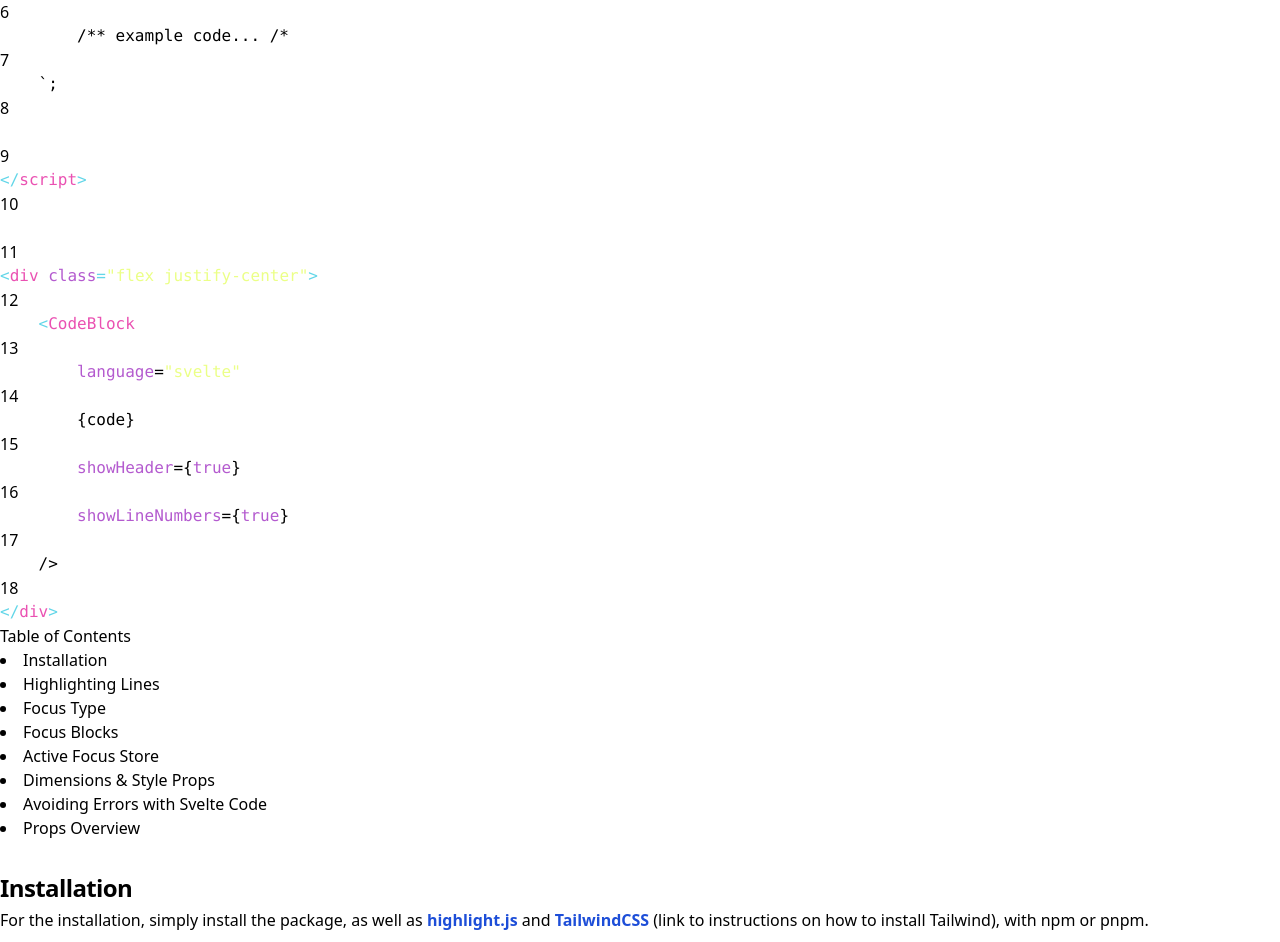
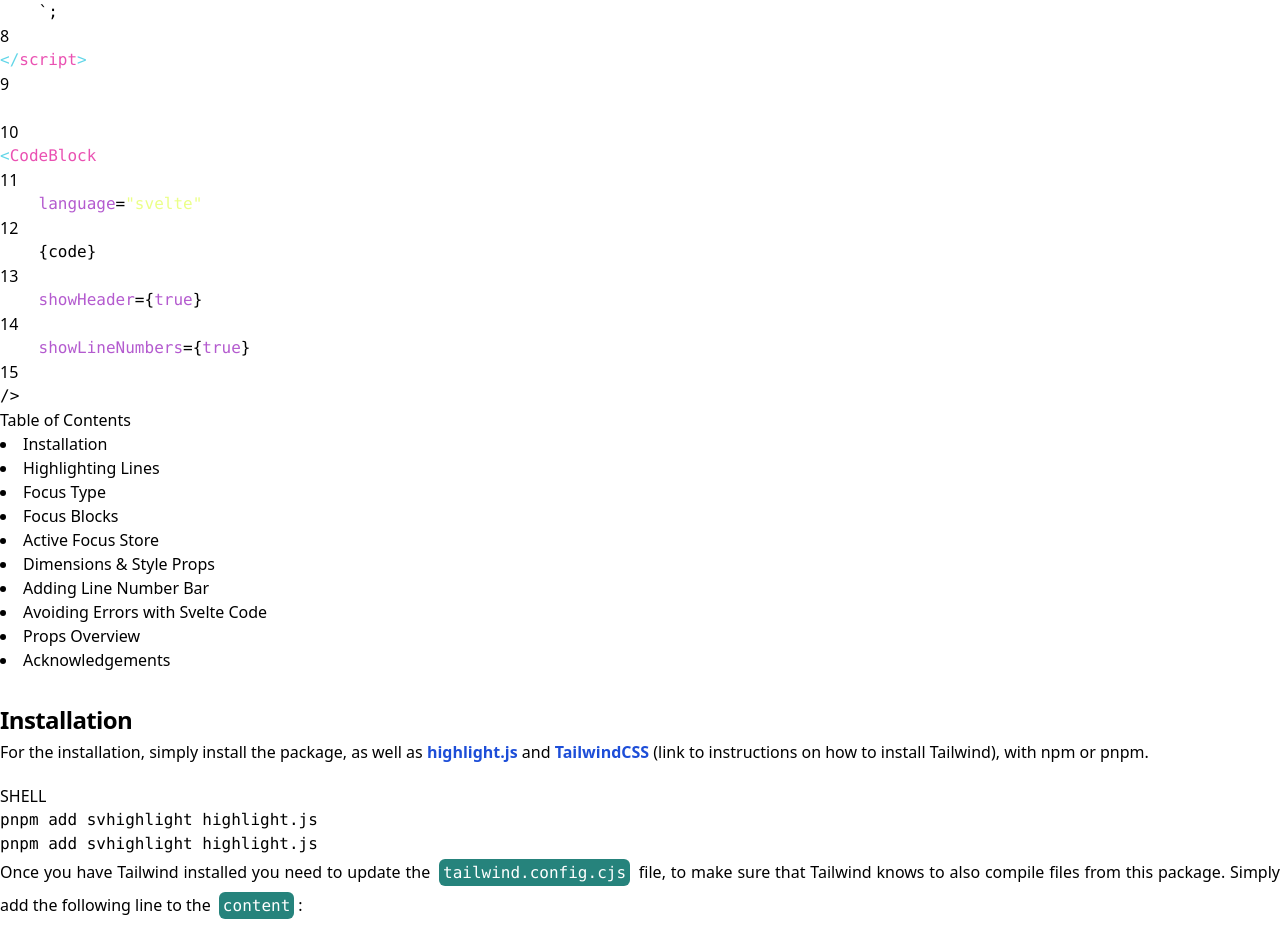
Before and after one commit to bennymi/svhighlight, a SvelteKit app: page / in a window 1280 px wide. Shown: the part 840-1782 px from the top of the page. Built offline with nearby package versions, Linux system fonts and the light colour scheme.

Commit message:
move code variables to separate file and add Acknowledgements section

```diff
--- a/src/lib/code/CodeBlock.svelte
+++ b/src/lib/code/CodeBlock.svelte
@@ -50,8 +50,8 @@
 		'flex-grow px-2 py-1 rounded-lg border-2 text-sm font-bold transition-all border-gray-900 text-gray-900 hover:bg-slate-900 hover:shadow-lg hover:shadow-blue-500 hover:text-white';
 	/** Provide classes to set the code text style (size and color). */
 	export let codeTextClasses: string = 'text-sm text-white';
-	/** Provide classes to set the default line number text color. */
-	export let lineNumberTextColor: string = 'text-white/90';
+	/** Provide classes to style the default line number text. */
+	export let lineNumberTextClasses: string = 'text-white/90';
 	/** Provide classes to set the border radius. */
 	export let rounded: string = 'rounded-lg';
 	/** Provide classes to set dimensions of the code block. */
@@ -248,7 +248,13 @@
 							on:mouseenter={() => disableBlur(i)}
 							on:mouseleave={() => (blur = true)}
 						>
-							<CodeLine {showLineNumbers} {lineNumberTextColor} lineNumber={i} {line} {language} />
+							<CodeLine
+								{showLineNumbers}
+								{lineNumberTextClasses}
+								lineNumber={i}
+								{line}
+								{language}
+							/>
 						</div>
 					{/each}
 				</div>
--- a/src/lib/code/CodeLine.svelte
+++ b/src/lib/code/CodeLine.svelte
@@ -1,6 +1,6 @@
 <script lang="ts">
 	export let showLineNumbers: boolean = false;
-	export let lineNumberTextColor: string = '';
+	export let lineNumberTextClasses: string = '';
 	export let lineNumber: number;
 	export let line: string = '';
 	export let language: string = '';
@@ -9,7 +9,7 @@
 <!-- Line Numbers -->
 {#if showLineNumbers}
 	<div
-		class="absolute select-none w-10 pr-2 font-mono text-right transition-all duration-300 ease-in {lineNumberTextColor}"
+		class="absolute select-none w-10 pr-2 font-mono text-right transition-all duration-300 ease-in {lineNumberTextClasses}"
 	>
 		{lineNumber}
 	</div>
--- a/src/routes/+page.svelte
+++ b/src/routes/+page.svelte
@@ -5,88 +5,22 @@
 	import TableOfContents from './TableOfContents.svelte';
 	import PropsTable from './PropsTable.svelte';
 
+	import {
+		svhighlightExample,
+		installation,
+		highlightLines,
+		codeFocusButtons,
+		activeStore,
+		avoidErrors
+	} from './codedefinitions';
+
 	let focusBlocks = [
 		{ lines: '', text: 'Unblur' },
 		{ lines: '1', scrollLine: 0, text: '1: Import CodeBlock' },
 		{ lines: '3', scrollLine: 0, text: '2: Import CSS theme' },
 		{ lines: '5-7', scrollLine: 3, text: '3: Define code' },
-		{ lines: '11-18', scrollLine: 12, text: '4: Insert CodeBlock' }
+		{ lines: '11-16', scrollLine: 12, text: '4: Insert CodeBlock' }
 	];
-
-	let installation = `/** @type {import('tailwindcss').Config} */
-module.exports = {
-  content: [
-    './src/**/*.{html,js,svelte,ts}',
-    "./node_modules/svhighlight/**/*.svelte"
-  ],
-  theme: {
-    extend: {},
-  },
-  plugins: [],
-}`;
-
-	let svelteCode = `<script>
-	import { CodeBlock } from 'svhighlight';
-
-    import 'highlight.js/styles/base16/dracula.css';
-
-    let code = \`
-        /** example code... /*
-    \`;
-
-<\/script>
-
-<div class="flex justify-center">
-    <CodeBlock
-        language="svelte"
-        {code}
-        showHeader={true}
-        showLineNumbers={true}
-    />
-</div>`;
-
-	let highlightLines = `<script>
-    import { CodeBlock } from 'svhighlight';
-
-    let code = \`...\`;
-<\/script>
-
-<CodeBlock
-    {code}
-    highlightLines="1-3, 5, 8-10"
-    highlightColor="bg-blue-400/20"
-/>`;
-
-	let codeFocusButtons = `<script lang="ts">
-    import { CodeBlock, type FocusBlock } from 'svhighlight';
-
-    let code = \`...\`;
-    let focusBlocks: FocusBlock[] = [
-		{ lines: '', text: 'Remove Blur' },
-        { lines: '1-3, 5', scrollLine: 1, text: '1: Start' },
-        { lines: '8-12', scrollLine: 8, text: '2: End' }
-    ]
-<\/script>
-
-<CodeBlock {code} {focusBlocks} showFocusButtons={true} />`;
-
-	let activeStore = `<script lang="ts">
-    import { CodeBlock, type FocusBlock} from 'svhighlight';
-
-    let code = \`...\`;
-    let focusBlocks: FocusBlock[] = [
-        { lines: '1-3, 5', scrollLine: 1 },
-        { lines: '8-12', scrollLine: 8 }
-    ]
-    let activeFocusBlockStore = writable(0);
-<\/script>
-
-<button on:click={() => {$activeFocusBlockStore += 1}}>Next</button>
-
-<CodeBlock {code} {focusBlocks} {activeFocusBlockStore} />`;
-
-	let avoidErrors = `<\$\{''\}style>
-<\$\{''\}/style>`;
 </script>
 
 <svelte:head>
@@ -124,7 +58,7 @@ module.exports = {
 
 <div class="flex justify-center">
 	<CodeBlock
-		code={svelteCode}
+		code={svhighlightExample}
 		language="svelte"
 		{focusBlocks}
 		showFocusButtons={true}
@@ -142,7 +76,7 @@ module.exports = {
 	<div id="toc-target" class="w-11/12 mx-4 md:w-8/12 lg:w-5/12 lg:mx-auto mt-8 pb-32">
 		<!-- Intallation -->
 		<section>
-			<h3>Installation</h3>
+			<h2>Installation</h2>
 
 			<p>
 				For the installation, simply install the package, as well as
@@ -181,7 +115,7 @@ module.exports = {
 
 		<!-- Highlighting Lines -->
 		<section>
-			<h3>Highlighting Lines</h3>
+			<h2>Highlighting Lines</h2>
 			<p>
 				To highlight lines you can define a string with the line numbers that should be highlighted
 				with the <code>highlightLines</code> prop. You can separate multiple lines with commas and
@@ -208,7 +142,7 @@ module.exports = {
 
 		<!-- Focus Type -->
 		<section>
-			<h3>Focus Type</h3>
+			<h2>Focus Type</h2>
 			<p>
 				You can switch the focus type between <code>'highlight'</code> and <code>'blur'</code> using
 				the <code>focusType</code> prop. By default blur is used.
@@ -217,7 +151,7 @@ module.exports = {
 
 		<!-- Focus Blocks -->
 		<section>
-			<h3>Focus Blocks</h3>
+			<h2>Focus Blocks</h2>
 
 			<p>
 				You can define a list of focus blocks, in which you can define lines that should be
@@ -235,7 +169,7 @@ module.exports = {
 				dimensions="w-full h-fit"
 				focusBlocks={[
 					{ lines: '', text: 'Remove Blur' },
-					{ lines: '4-8', text: '1: Define Blocks' },
+					{ lines: '1, 4-8', text: '1: Define Blocks' },
 					{ lines: '1, 11', text: '2: Add Code Block' }
 				]}
 				showFocusButtons={true}
@@ -244,7 +178,7 @@ module.exports = {
 
 		<!-- Active Focus Store -->
 		<section>
-			<h3>Active Focus Store</h3>
+			<h2>Active Focus Store</h2>
 			<p>
 				You can either style the focus buttons to your liking with the <code
 					>focusButtonClasses</code
@@ -261,13 +195,13 @@ module.exports = {
 				language="svelte"
 				code={activeStore}
 				dimensions="w-full h-fit"
-				highlightLines="4-8, 11, 13"
+				highlightLines="1, 4-8, 11, 13"
 			/>
 		</section>
 
 		<!-- Dimensions & Style Props -->
 		<section>
-			<h3>Dimensions & Style Props</h3>
+			<h2>Dimensions & Style Props</h2>
 			<p>
 				There are a lot of props to customize the look of the code block. Here I will only mention a
 				few. For the complete list look at the table at the bottom of the page.
@@ -287,11 +221,30 @@ module.exports = {
 				>
 				prop. You can change the background color of the code block with <code>background</code>.
 			</p>
+
+			<h3>Adding Line Number Bar</h3>
+			<p>
+				You can add a bar between the line numbers and the code by updating the <code
+					>lineNumberTextClasses</code
+				> prop:
+			</p>
+
+			<CodeBlock
+				language="svelte"
+				code={`<CodeBlock
+	{code}
+	lineNumberTextClasses="text-white\/90 border-r-2 border-white\/90"
+/>`}
+				dimensions="w-full h-fit"
+				highlightLines="2"
+				headerText="Customization: Line Numbers"
+				lineNumberTextClasses="text-white/90 border-r-2 border-white/90"
+			/>
 		</section>
 
 		<!-- Errors -->
 		<section>
-			<h3>Avoiding Errors with Svelte Code</h3>
+			<h2>Avoiding Errors with Svelte Code</h2>
 			<p>
 				When pasting Svelte code that you want to display, you have to escape the <span
 					class="font-bold">closing</span
@@ -324,11 +277,23 @@ module.exports = {
 
 		<!-- Props Overview -->
 		<section>
-			<h3>Props Overview</h3>
+			<h2>Props Overview</h2>
 
 			<div class="mt-4 relative overflow-x-auto shadow-md sm:rounded-lg">
 				<PropsTable />
 			</div>
 		</section>
+
+		<!-- Acknowledgements -->
+		<section>
+			<h2>Acknowledgements</h2>
+			<p>
+				This component was adopted from <a href="https://www.skeleton.dev/utilities/codeblocks"
+					>Skeleton UI's CodeBlock</a
+				>
+				component and inspired by their customizability, as well as
+				<a href="https://torchlight.dev/">Torchlight's syntax highlighting API</a>.
+			</p>
+		</section>
 	</div>
 </div>
--- a/src/routes/PropsTable.svelte
+++ b/src/routes/PropsTable.svelte
@@ -123,11 +123,11 @@
 			show: false
 		},
 		{
-			prop: 'lineNumberTextColor',
+			prop: 'lineNumberTextClasses',
 			type: 'string',
 			options: '-',
 			default: 'text-white/90',
-			description: `Provide classes to set the default line number text color.`,
+			description: `Provide classes to style the default line number text.`,
 			show: false
 		},
 		{
--- a/src/routes/app.css
+++ b/src/routes/app.css
@@ -10,8 +10,12 @@ div > section {
     @apply w-full mt-8;
 }
 
+section h2 {
+    @apply text-left font-extrabold text-2xl tracking-tight;
+}
+
 section h3 {
-    @apply text-left font-extrabold text-2xl tracking-tight;
+    @apply text-left font-extrabold text-xl tracking-tight;
 }
 
 p {
--- /dev/null
+++ b/src/routes/codedefinitions.ts
@@ -0,0 +1,80 @@
+let svhighlightExample = `<script>
+    import { CodeBlock } from 'svhighlight';
+
+    import 'highlight.js/styles/base16/dracula.css';
+
+    let code = \`
+        /** example code... /*
+    \`;
+<\/script>
+
+<CodeBlock
+    language="svelte"
+    {code}
+    showHeader={true}
+    showLineNumbers={true}
+/>`;
+
+let installation = `/** @type {import('tailwindcss').Config} */
+module.exports = {
+  content: [
+    './src/**/*.{html,js,svelte,ts}',
+    "./node_modules/svhighlight/**/*.svelte"
+  ],
+  theme: {
+    extend: {},
+  },
+  plugins: [],
+}`;
+
+let highlightLines = `<script>
+    import { CodeBlock } from 'svhighlight';
+
+    let code = \`...\`;
+<\/script>
+
+<CodeBlock
+    {code}
+    highlightLines="1-3, 5, 8-10"
+    highlightColor="bg-blue-400/20"
+/>`;
+
+let codeFocusButtons = `<script lang="ts">
+    import { CodeBlock, type FocusBlock } from 'svhighlight';
+
+    let code = \`...\`;
+    let focusBlocks: FocusBlock[] = [
+        { lines: '', text: 'Remove Blur' },
+        { lines: '1-3, 5', scrollLine: 1, text: '1: Start' },
+        { lines: '8-12', scrollLine: 8, text: '2: End' }
+    ]
+<\/script>
+
+<CodeBlock {code} {focusBlocks} showFocusButtons={true} />`;
+
+let activeStore = `<script lang="ts">
+    import { CodeBlock, type FocusBlock} from 'svhighlight';
+
+    let code = \`...\`;
+    let focusBlocks: FocusBlock[] = [
+        { lines: '1-3, 5', scrollLine: 1 },
+        { lines: '8-12', scrollLine: 8 }
+    ]
+    let activeFocusBlockStore = writable(0);
+<\/script>
+
+<button on:click={() => {$activeFocusBlockStore += 1}}>Next</button>
+
+<CodeBlock {code} {focusBlocks} {activeFocusBlockStore} />`;
+
+let avoidErrors = `<\$\{''\}style>
+<\$\{''\}/style>`;
+
+export {
+    svhighlightExample,
+    installation,
+    highlightLines,
+    codeFocusButtons,
+    activeStore,
+    avoidErrors
+}
```
